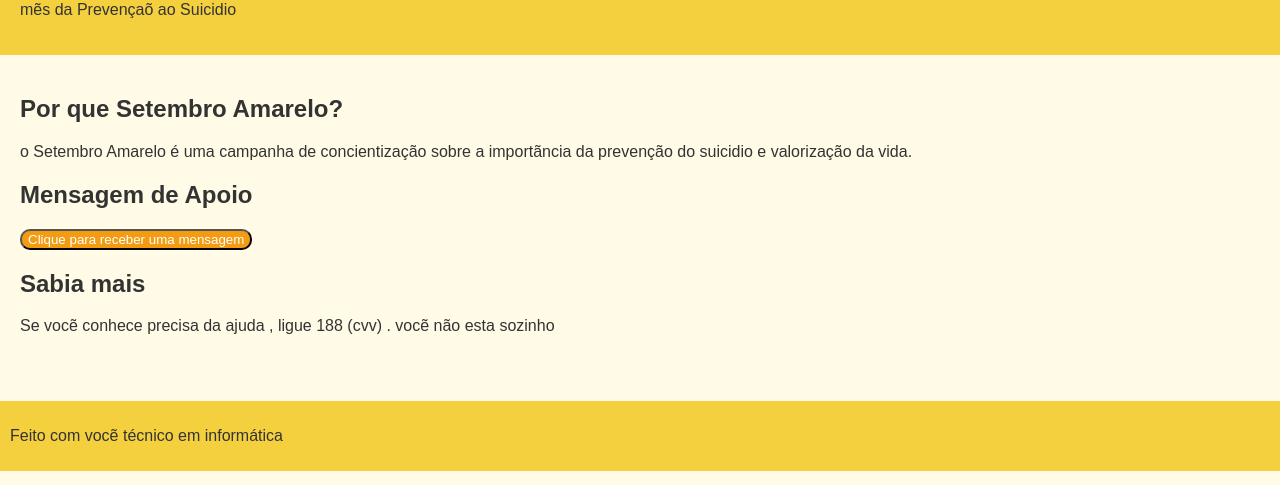
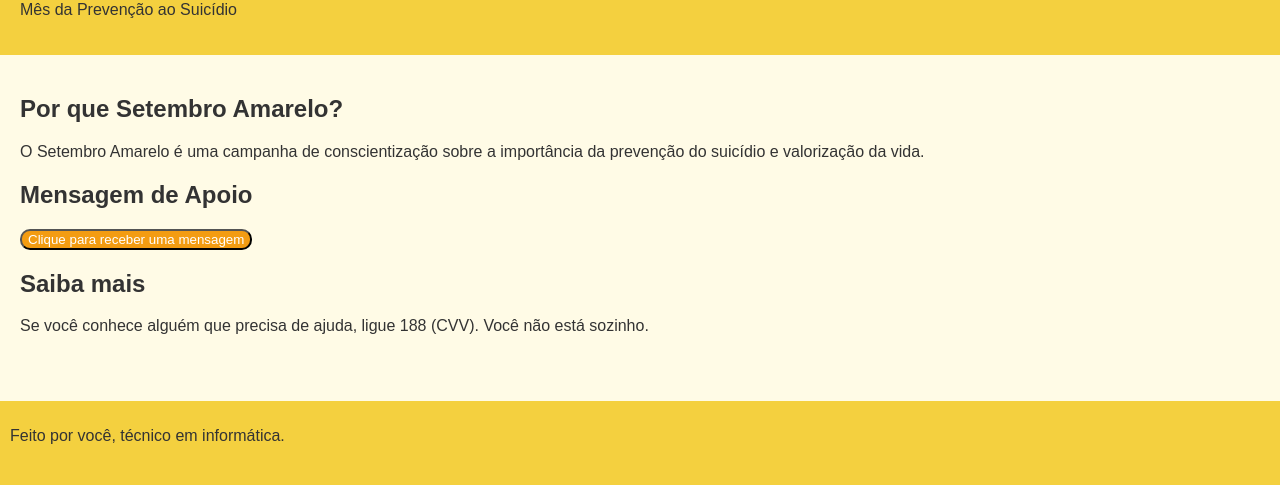
Before and after one commit to thalis02souza-maker/-setembro_Pamarelo, a plain HTML site: page index.html in a window 1280 px wide. Shown: the part 80-565 px from the top of the page. Drawn offline with Linux system fonts and the light colour scheme.

Commit message:
Update index.html

```diff
--- a/index.html
+++ b/index.html
@@ -3,7 +3,48 @@
   <head>
     <meta charset="UTF-8">
     <title>Setembro Amarelo </title>
-    <link rel="stylesheet" href="style.css">
+    <link rel="stylesheet" href="style.css"><!DOCTYPE html>
+<html lang="pt-BR">
+<head>
+  <meta charset="UTF-8">
+  <title>Setembro Amarelo</title>
+  <link rel="stylesheet" href="style.css">
+</head>
+<body>
+  <header>
+    <h1>Setembro Amarelo</h1>
+    <p>Mês da Prevenção ao Suicídio</p>
+  </header>
+
+  <main>
+    <section>
+      <h2>Por que Setembro Amarelo?</h2>
+      <p>
+        O Setembro Amarelo é uma campanha de conscientização sobre a importância da
+        prevenção do suicídio e valorização da vida.
+      </p>
+    </section>
+
+    <section>
+      <h2>Mensagem de Apoio</h2>
+      <button id="btnMensagem">Clique para receber uma mensagem</button>
+      <p id="mensagem"></p>
+    </section>
+
+    <section>
+      <h2>Saiba mais</h2>
+      <p>Se você conhece alguém que precisa de ajuda, ligue 188 (CVV). Você não está sozinho.</p>
+    </section>
+  </main>
+
+  <footer>
+    <p>Feito por você, técnico em informática.</p>
+  </footer>
+
+  <script src="script.js"></script>
+</body>
+</html>
+
   </head>
   <body>
      <header>
```
